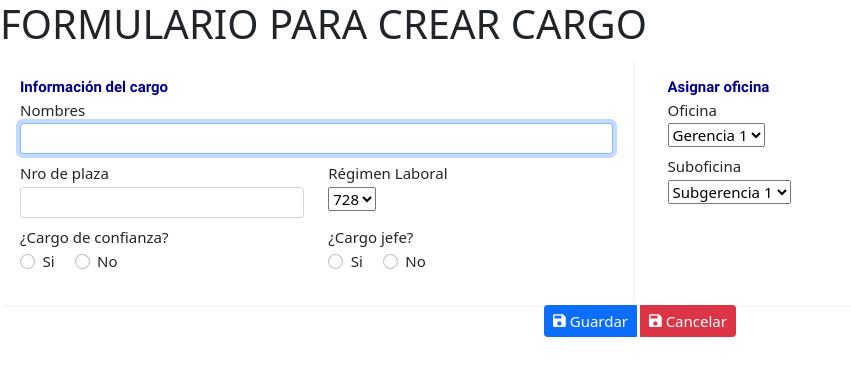
After one commit to elwinroman/siscap, a PHP site: template views/cargo/formulario.php in a window 1280 px wide. The commit adds this page. Shown: the top 376 px of the page, without its empty margins (0-851 px from the left). Run offline with PHP 8.4, Linux system fonts and the light colour scheme; the template is opened without the code that fills it, so the values that code supplies are empty.

Commit message:
Add 'cargo' formulario style

```diff
--- a/assets/css/main.css
+++ b/assets/css/main.css
@@ -175,12 +175,9 @@ div.box div.field {
 }
 label:not(.gender) {
 	margin-bottom: 2px;
-	/*font-family: "Roboto bold";*/
-	/*color: #333333;*/
 }
 div.box > div.titulo {
 	font-family: "Roboto bold";
-	/*font-size: 1px;*/
 	color: darkblue;
 }
 /*test code*/
@@ -193,7 +190,6 @@ button i {
 div.btn-group {
 	display: block;
 	text-align: center;
-	/*margin-top: ;*/
 }
 /*end of test code*/
 /** Formulario-TRABAJADOR */
@@ -201,7 +197,6 @@ div.btn-group {
 	text-align: center;
 }
 #form-trabajador .multiple-input {	/* en una fila */
-	/*min-width: 150px !important;*/
 	min-width: 180px !important;
 	max-width: 210px !important;
 }
--- a/assets/js/main.js
+++ b/assets/js/main.js
@@ -14,9 +14,13 @@ document.addEventListener('DOMContentLoaded', function() {
 
 	var form = Form();
 	form.validation();
+	form.validationAllSelects();
 
 	var formTrabajador = FormTrabajador();
 	formTrabajador.selectBoxes();
+
+	var formCargo = FormCargo();
+	formCargo.selectBoxes();
 
 	function Menu() {
 
@@ -218,12 +222,12 @@ document.addEventListener('DOMContentLoaded', function() {
 		}
 	}
 	function Form() {
-		var forms = document.querySelectorAll('.needs-validation');
-
+		var formsList = document.querySelectorAll('.needs-validation');
+		var selectList = document.querySelectorAll('select.mySelectr');
 		return {
 			/* Validación de todos los inputs excepto los selects (Bootstrap css style)*/
 			validation: function() {
-				Array.prototype.slice.call(forms).forEach(function (form) {
+				Array.prototype.slice.call(formsList).forEach(function (form) {
 			      	form.addEventListener('submit', function (event) {
 			        	if (!form.checkValidity()) {
 			        	 	event.preventDefault();
@@ -232,16 +236,67 @@ document.addEventListener('DOMContentLoaded', function() {
 			        	form.classList.add('was-validated');
 			      	}, false);
 				});
+			},
+			/*
+			 * Crea un nuevo selector de la clase Selectr
+			 * @param{HTMLElement} element
+			 * @return[newSelectrObject]
+			 */
+			newSelectrDefault: function(element) {
+				var newSelector = new Selectr(element, {
+					searchable: false,
+					placeholder: "Seleccione...",
+					messages: {
+						noResults: "No resultados",
+						noOptions: "No options"
+					}
+				});
+				return newSelector;
+			},
+			/*
+			 * Validación de todos los selects mediante estilos CSS
+			 */
+			validationAllSelects: function() {
+				for(var form of formsList) {
+				 	form.addEventListener('submit', function() {
+						// Validación inicial de todos los select
+						for(var select of selectList) {
+							var parentContainer = select.parentElement;
+							var selectContainer = parentContainer.querySelector('.selectr-selected');
+
+							if(select.validity.valid)
+								selectContainer.classList.add('selectr-valid');
+							else
+								selectContainer.classList.add('selectr-invalid');
+						}
+
+						// Validación perpetua de los selects
+						for(var select of selectList) {
+							select.addEventListener('change', function() {
+								var parentContainer = this.parentElement;
+								var selectContainer = parentContainer.querySelector('.selectr-selected');
+
+								if(this.validity.valid) {
+									selectContainer.classList.remove('selectr-invalid');
+									selectContainer.classList.add('selectr-valid');
+								}
+								else {
+									selectContainer.classList.remove('selectr-valid');
+									selectContainer.classList.add('selectr-invalid');
+								}
+							}, false);
+						}
+					}, false);
+			 	}
 			}
 		}
 	}
 
 	function FormTrabajador() {
-		var formTrabajadorEl = document.getElementById('form-trabajador');
+		// var formTrabajadorEl = document.getElementById('form-trabajador');
 		var selectList = {
-			all 			: document.querySelectorAll('select.mySelectr'),
-			lugarNacimiento : document.querySelectorAll('select.mySelectr.lugar-nacimiento'),
-			cargo 			: document.querySelector('select.mySelectr.cargoo')
+			lugarNacimiento : document.querySelectorAll('#form-trabajador .mySelectr.lugar-nacimiento'),
+			cargo 	: document.querySelector('#form-trabajador .mySelectr.asignar-cargo')
 		};
 		var selectorList = {
 			lugarNacimiento : [],
@@ -253,10 +308,9 @@ document.addEventListener('DOMContentLoaded', function() {
 		function selectrPluginStyle() {
 			// Select-boxes para el lugar de nacimiento (Region, Provincia, Distrito)
 			for(var select of selectList.lugarNacimiento)
-				selectorList.lugarNacimiento.push(newSelectrDefault(select));
-
+				selectorList.lugarNacimiento.push(form.newSelectrDefault(select));
 			// Select para el Cargo
-			selectorList.cargo = newSelectrDefault(selectList.cargo);
+			selectorList.cargo = form.newSelectrDefault(selectList.cargo);
 		}
 		/*
 		 * Llena los campos selects del 'lugar de nacimiento' cada que se...
@@ -285,66 +339,38 @@ document.addEventListener('DOMContentLoaded', function() {
 				}
 			});
 		}
-		/*
-		 * Validación de los selects mediante estilos CSS
-		 */
-		 /* !!!! maybe this code can be located in the main FORM!!!! OJO OJO*/
-		function validationSelects() {
-		 	formTrabajadorEl.addEventListener('submit', function() {
-				// Validación inicial de todos los select
-				for(var select of selectList.all) {
-					var parentContainer = select.parentElement;
-					var selectContainer = parentContainer.querySelector('.selectr-selected');
-
-					if(select.validity.valid)
-						selectContainer.classList.add('selectr-valid');
-					else
-						selectContainer.classList.add('selectr-invalid');
-				}
-
-				// Validación perpetua de los selects
-				for(var select of selectList.all) {
-					select.addEventListener('change', function() {
-						var parentContainer = this.parentElement;
-						var selectContainer = parentContainer.querySelector('.selectr-selected');
-
-						if(this.validity.valid) {
-							selectContainer.classList.remove('selectr-invalid');
-							selectContainer.classList.add('selectr-valid');
-						}
-						else {
-							selectContainer.classList.remove('selectr-valid');
-							selectContainer.classList.add('selectr-invalid');
-						}
-					}, false);
-				}
-			}, false);
-		}
-		/*
-		 * Crea un nuevo selector de la clase Selectr
-		 * @param{HTMLElement} element
-		 * @return[newSelectrObject]
-		 */
-		function newSelectrDefault(element) {
-			var newSelector = new Selectr(element, {
-				searchable: false,
-				placeholder: "Seleccione...",
-				messages: {
-					noResults: "No resultados",
-					noOptions: "No options"
-				}
-			});
-			return newSelector;
-		}
 		return {
 		 	selectBoxes: function() {
 		 		// Mientras el item del menú 'Crear-trabajador' no esté activa
-		 		// if(selectList.lugarNacimiento.length > 0) {
+		 		if(selectList.lugarNacimiento.length > 0) {
 			 		selectrPluginStyle();
 			 		llenarDataSelects();
-			 		validationSelects();
-		 		// }
+		 		}
 		 	}
 		}
 	}
+
+	function FormCargo() {
+		// var formCargoEl = document.getElementById('form-cargo');
+		var selectList = {
+			regimenLaboral: document.querySelector('#form-cargo .mySelectr.regimen-select'),
+			oficinas: document.querySelectorAll('#form-cargo .mySelectr.asignar-oficina')
+		};
+		var selectorList = {
+			oficinas: []
+		}
+		function selectrPluginStyle() {
+			// Select para 'regimen laboral'
+			form.newSelectrDefault(selectList.regimenLaboral);
+			// Select-boxes para el la asignación de oficinas (Oficina, Suboficina)
+			for(var select of selectList.oficinas)
+				selectorList.oficinas.push(form.newSelectrDefault(select));
+		}
+		return {
+			selectBoxes: function() {
+				selectrPluginStyle();
+			}
+		}
+
+	}
 });
--- /dev/null
+++ b/views/cargo/formulario.php
@@ -0,0 +1,84 @@
+<h1>FORMULARIO PARA CREAR CARGO</h1>
+<form id="form-cargo" action="" class="container-fluid needs-validation" novalidate autocomplete="off">
+	<div class="row">
+		<div class="col-sm box">
+			<div class="titulo">Información del cargo</div>
+			<div class="field">		<!-- Field NOMBRE -->
+				<label for="nombre">Nombres</label>
+				<input class="form-control form-control-sm" type="text" name="nombre" maxlength="50" pattern="\s*([A-Za-zÀ-ÿ]\s?)+\s*" required autofocus>
+				<div class="valid-feedback">Looks good!</div>
+				<div class="invalid-feedback">Something is wrong.</div>
+			</div>
+
+			<div class="row">
+				<div class="col field">		<!-- Field NRO-PLAZA -->
+					<label for="nr-plaza">Nro de plaza</label>
+					<input class="form-control form-control-sm" type="text" name="nro-plaza" maxlength="3" pattern="\s*[0-9]{3}\s*" required>
+				</div>
+				<div class="col field">		<!-- Field REGIMEN-LABORAL -->
+					<label for="regimen-laboral">Régimen Laboral</label><br>
+					<select class="mySelectr regimen-select" name="regimen-laboral" required>
+						<option value="1">728</option>
+						<option value="2">276</option>
+	  				</select>
+				</div>
+			</div>
+			<div class="row">
+			<div class="col field">	 <!-- Field CARGO DE CONFIANZA -->
+				<label class="d-block" for="cargo-confianza">¿Cargo de confianza?</label>
+				<div class="form-check form-check-inline">
+					<input class="form-check-input" type="radio" name="cargo-confianza" value="si" required>
+					<label class="form-check-label">Si</label>
+				</div>
+				<div class="form-check form-check-inline">
+					<input class="form-check-input" type="radio" name="cargo-confianza" value="no" required>
+					<label class="form-check-label">No</label>
+				</div>
+			</div>
+			<div class="col field">	 <!-- Field CARGO JEFE -->
+				<label class="d-block" for="cargo-jefe">¿Cargo jefe?</label>
+				<div class="form-check form-check-inline">
+					<input class="form-check-input" type="radio" name="cargo-jefe" value="si" required>
+					<label class="form-check-label">Si</label>
+				</div>
+				<div class="form-check form-check-inline">
+					<input class="form-check-input" type="radio" name="cargo-jefe" value="no" required>
+					<label class="form-check-label">No</label>
+				</div>
+			</div>
+			</div>
+		</div>
+		<div class="col-sm box">
+			<div class="titulo">Asignar oficina</div>
+			<div class="field">		<!-- Field OFICINA -->
+				<label for="oficina">Oficina</label><br>
+				<select class="mySelectr asignar-oficina" name="oficina" required>
+					<option value="1">Gerencia 1</option>
+					<option value="2">Gerencia 2</option>
+					<option value="2">Gerencia 3</option>
+					<option value="2">Gerencia 4</option>
+  				</select>
+			</div>
+			<div class="field">		<!-- Field OFICINA -->
+				<label for="suboficina">Suboficina</label><br>
+				<select class="mySelectr asignar-oficina" name="suboficina" required>
+					<option value="1">Subgerencia 1</option>
+					<option value="2">Subgerencia 2</option>
+					<option value="2">Subgerencia 3</option>
+					<option value="2">Subgerencia 4</option>
+  				</select>
+			</div>
+		</div>
+	</div>
+
+	<div class="btn-group btn-group-sm">
+		<button type="submit" class="btn btn-primary" id="save-button">
+			<i class="zmdi zmdi-floppy"></i>
+			<span>Guardar</span>
+		</button>
+		<button type="button" class="btn btn-danger">
+			<i class="zmdi zmdi-floppy"></i>
+			<span>Cancelar</span>
+		</button>
+	</div>
+</form>
--- a/views/layout/sidebar.php
+++ b/views/layout/sidebar.php
@@ -61,7 +61,7 @@
 					<i class="zmdi zmdi-circle"></i>
 					<span>Inicio</span>
 				</a>
-				<a class="submenu-item" data-submenu-item-id="2" href="#">
+				<a class="submenu-item" data-submenu-item-id="2" href="?controller=Cargo&action=formularioCargo">
 					<i class="zmdi zmdi-circle"></i>
 					<span>Crear cargo</span>
 				</a>
--- a/views/trabajador/formulario.php
+++ b/views/trabajador/formulario.php
@@ -111,7 +111,7 @@
 			<div class="titulo">Asignar cargo</div>
 			<div class="field">		<!-- Campo (Cargo) -->
 				<label for="cargo">Cargo</label><br>
-				<select class="mySelectr cargoo" name="cargo" required>
+				<select class="mySelectr asignar-cargo" name="cargo" required>
 					<!-- <option value="2" selected>Gerente de sistemas</option> -->
   				</select>
 			</div>
```
Also changed, not shown: controllers/CargoController.php (added, +10 -0 lines).
